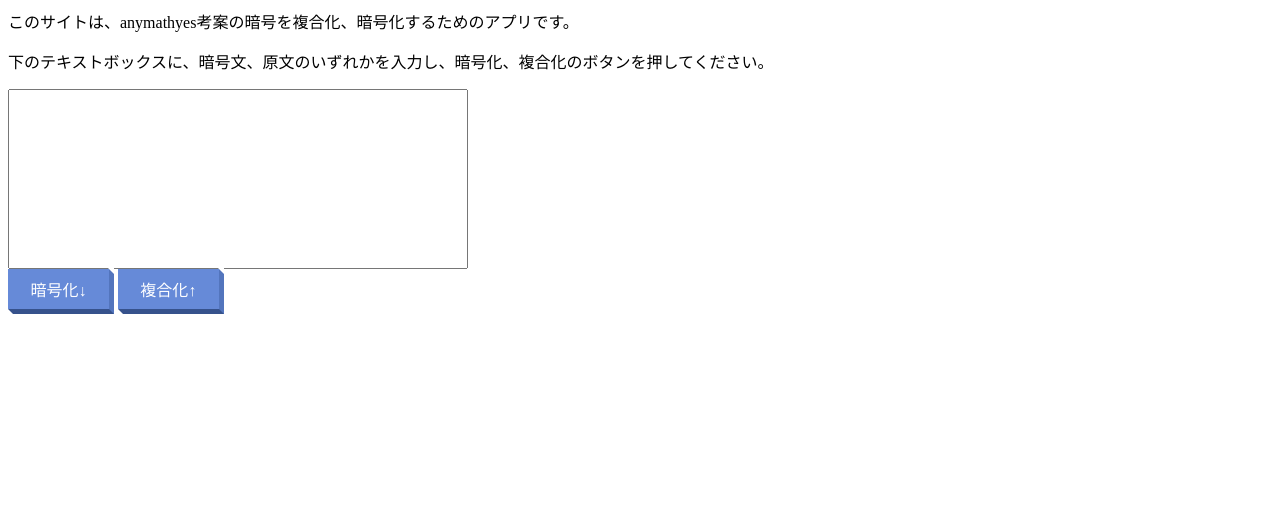
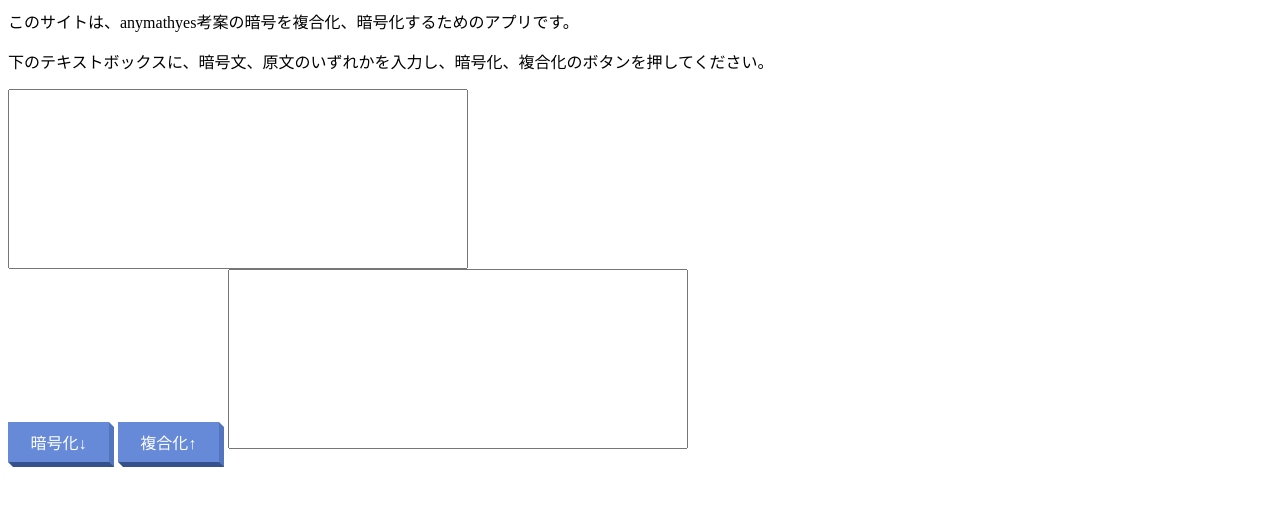
Before and after one commit to anymathyes314/enc-2touchR, a plain HTML site: page index.html in a window 1280 px wide. Shown: the part 81-586 px from the top of the page. Drawn offline with Linux system fonts and the light colour scheme.

Commit message:
Update index.html

```diff
--- a/index.html
+++ b/index.html
@@ -7,10 +7,11 @@
     <h1>暗号化、複合化アプリ</h1>
     <p>このサイトは、anymathyes考案の暗号を複合化、暗号化するためのアプリです。</p>
     <p>下のテキストボックスに、暗号文、原文のいずれかを入力し、暗号化、複合化のボタンを押してください。</p>
-    <textarea></textarea>
+    <textarea id="original"></textarea>
     <br>
-    <a href="" class="btn-square-slant">暗号化↓</a>
-    <a href="" class="btn-square-slant">複合化↑</a>
+    <a href="" class="btn-square-slant" id="encryption">暗号化↓</a>
+    <a href="" class="btn-square-slant" id="original_text">複合化↑</a>
+    <textarea id="cipher"></textarea>
     <script src="script.js"></script>
   </body>
 </html>
```
